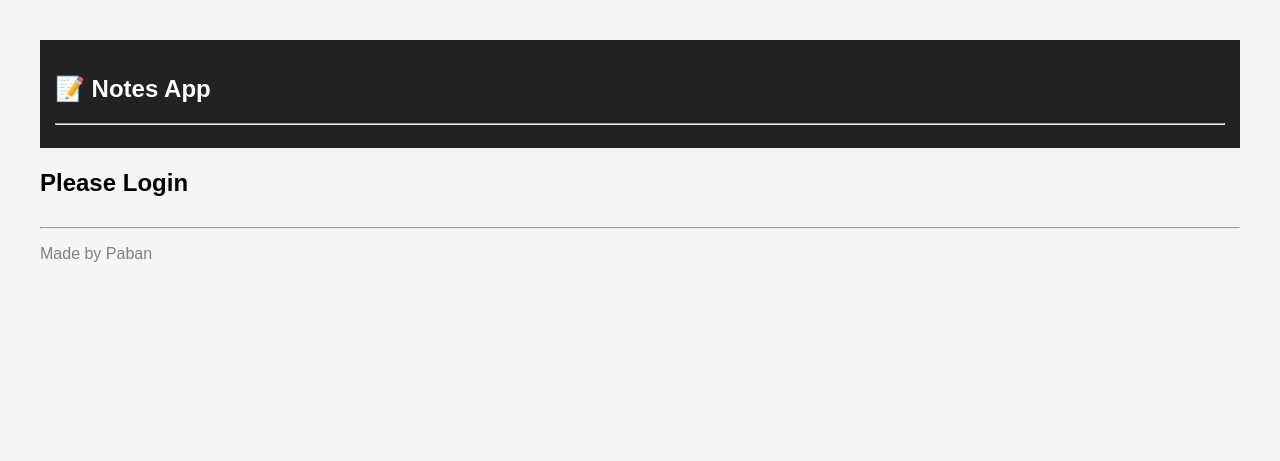
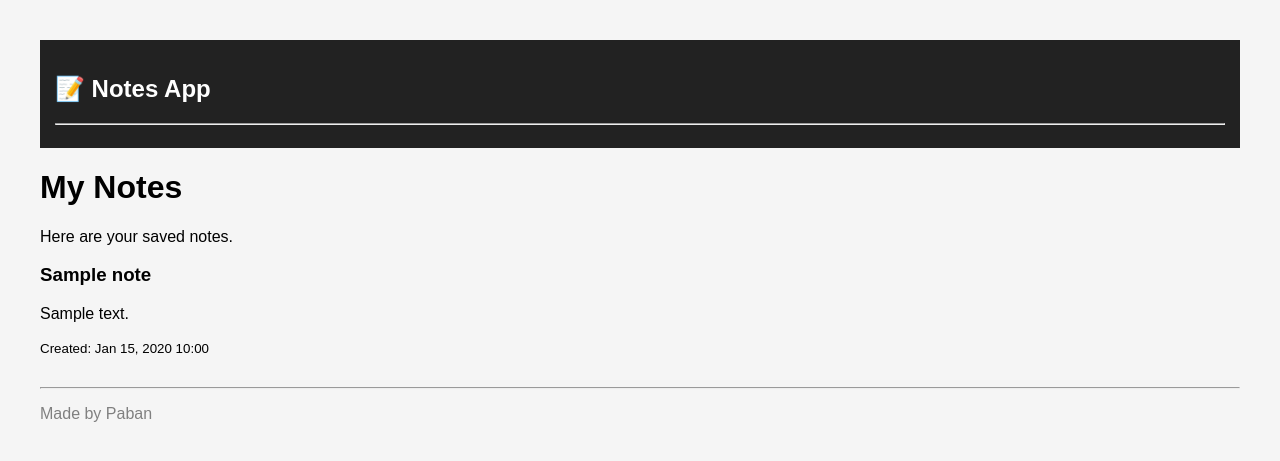
Before and after one commit to Paban-Bhandari/notes_app, a Django app: page / in a window 1280 px wide. Shown: the top 461 px of the page. Run offline with Django 5.2, Linux system fonts and the light colour scheme; tables that the repository leaves empty hold one stand-in row (values such as "Sample post").

Commit message:
updated the home.html

```diff
--- a/core/urls.py
+++ b/core/urls.py
@@ -19,5 +19,5 @@ from django.urls import path,include
 
 urlpatterns = [
     path('admin/', admin.site.urls),
-    path("",include("note.urls"))
+    path("",include("note.urls")),
 ]
--- a/note/templates/home.html
+++ b/note/templates/home.html
@@ -5,20 +5,20 @@ Home
 {% endblock %}
 
 {% block content %}
+<div class="container">
+    <h1>My Notes</h1>
+    <p>Here are your saved notes.</p>
 
-<h1>{{ title }}</h1>
-{% if logged_in %}
-    <h2>Welcome {{ username }}</h2>
-    <p>Total Notes: {{ notes|length }}</p>
-    <ul>
+    {% if notes %}
         {% for note in notes %}
-            <li>{{ note }}</li>
-        {% empty %}
-            <li>No Notes Found</li>
+            <div class="note-card">
+                <h3>{{ note.title }}</h3>
+                <p>{{ note.content }}</p>
+                <small>Created: {{ note.created_at|date:"M d, Y H:i" }}</small>
+            </div>
         {% endfor %}
-    </ul>
-{% else %}
-    <h2>Please Login</h2>
-{% endif %}
-
+    {% else %}
+        <p>No notes yet. Add one from the admin panel.</p>
+    {% endif %}
+</div>
 {% endblock %}
```
